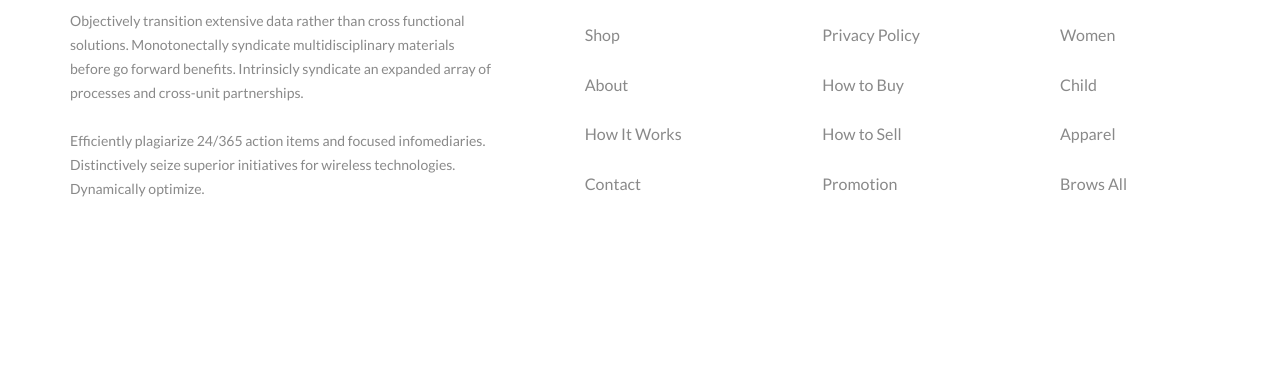
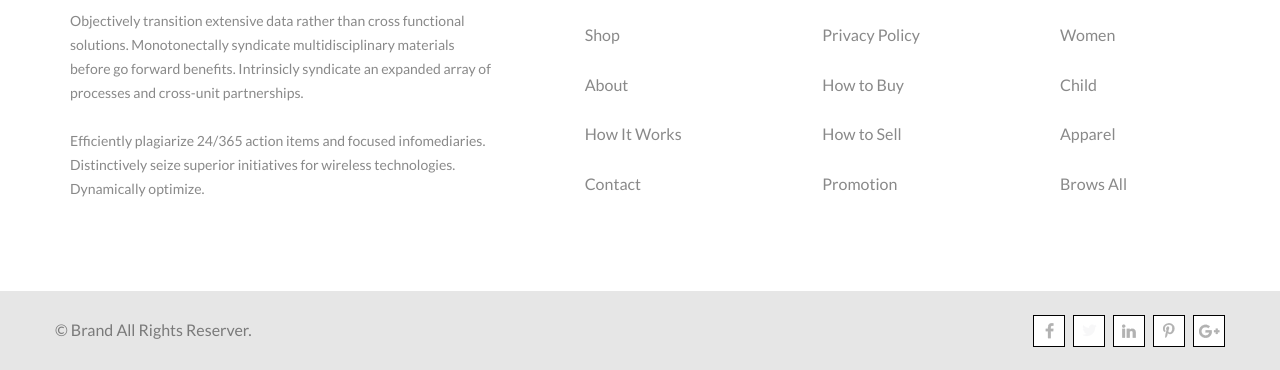
Before and after one commit to p1tDrujba/pram-shop-2, a plain HTML site: page index.html in a window 1280 px wide. Shown: the part 4141-4511 px from the top of the page. Before the commit the page ends 4432 px from the top, so only its background shows below. Drawn offline with Linux system fonts and the light colour scheme.

Commit message:
Сделал footer-bottom

```diff
--- a/index.html
+++ b/index.html
@@ -279,10 +279,10 @@
 		</div>
 	</div>
 	<!--конец subscription-->
-	<!--начало footer-->
-	<div class="footer">
+	<!--начало footer-top-->
+	<div class="footer-top">
 		<div class="container">
-			<div class="footer-top">
+			<div class="footer-top__flex">
 				<div class="footer-top__shop-description">
 					<a class="left-side-header__logo-link" href="index.html" title="main-page">
 						<img class="left-side-header__logo-img" src="images/logo.png" alt="logotype" title="logotype">
@@ -294,38 +294,84 @@
 				<div class="footer-top__company">
 					<h3 class="footer-top__title">company</h3>
 					<ul class="footer-top__list">
-						<a class="footer-top__link" href="#"><li class="footer-top__nav-item">Home</li></a>
-						<a class="footer-top__link" href="#"><li class="footer-top__nav-item">Shop</li></a>
-						<a class="footer-top__link" href="#"><li class="footer-top__nav-item">About</li></a>
-						<a class="footer-top__link" href="#"><li class="footer-top__nav-item">How It Works</li></a>
-						<a class="footer-top__link" href="#"><li class="footer-top__nav-item">Contact</li></a>
+						<a class="footer-top__link" href="#">
+							<li class="footer-top__nav-item">Home</li>
+						</a>
+						<a class="footer-top__link" href="#">
+							<li class="footer-top__nav-item">Shop</li>
+						</a>
+						<a class="footer-top__link" href="#">
+							<li class="footer-top__nav-item">About</li>
+						</a>
+						<a class="footer-top__link" href="#">
+							<li class="footer-top__nav-item">How It Works</li>
+						</a>
+						<a class="footer-top__link" href="#">
+							<li class="footer-top__nav-item">Contact</li>
+						</a>
 					</ul>
 				</div>
 				<div class="footer-top__information">
 					<h3 class="footer-top__title">information</h3>
 					<ul class="footer-top__list">
-						<a class="footer-top__link" href="#"><li class="footer-top__nav-item">Tearms & Condition</li></a>
-						<a class="footer-top__link" href="#"><li class="footer-top__nav-item">Privacy Policy</li></a>
-						<a class="footer-top__link" href="#"><li class="footer-top__nav-item">How to Buy</li></a>
-						<a class="footer-top__link" href="#"><li class="footer-top__nav-item">How to Sell</li></a>
-						<a class="footer-top__link" href="#"><li class="footer-top__nav-item">Promotion</li></a>
+						<a class="footer-top__link" href="#">
+							<li class="footer-top__nav-item">Tearms & Condition</li>
+						</a>
+						<a class="footer-top__link" href="#">
+							<li class="footer-top__nav-item">Privacy Policy</li>
+						</a>
+						<a class="footer-top__link" href="#">
+							<li class="footer-top__nav-item">How to Buy</li>
+						</a>
+						<a class="footer-top__link" href="#">
+							<li class="footer-top__nav-item">How to Sell</li>
+						</a>
+						<a class="footer-top__link" href="#">
+							<li class="footer-top__nav-item">Promotion</li>
+						</a>
 					</ul>
 				</div>
 				<div class="footer-top__shop-category">
 					<h3 class="footer-top__title">shop category</h3>
 					<ul class="footer-top__list">
-						<a class="footer-top__link" href="#"><li class="footer-top__nav-item">Men</li></a>
-						<a class="footer-top__link" href="#"><li class="footer-top__nav-item">Women</li></a>
-						<a class="footer-top__link" href="#"><li class="footer-top__nav-item">Child</li></a>
-						<a class="footer-top__link" href="#"><li class="footer-top__nav-item">Apparel</li></a>
-						<a class="footer-top__link" href="#"><li class="footer-top__nav-item">Brows All</li></a>
+						<a class="footer-top__link" href="#">
+							<li class="footer-top__nav-item">Men</li>
+						</a>
+						<a class="footer-top__link" href="#">
+							<li class="footer-top__nav-item">Women</li>
+						</a>
+						<a class="footer-top__link" href="#">
+							<li class="footer-top__nav-item">Child</li>
+						</a>
+						<a class="footer-top__link" href="#">
+							<li class="footer-top__nav-item">Apparel</li>
+						</a>
+						<a class="footer-top__link" href="#">
+							<li class="footer-top__nav-item">Brows All</li>
+						</a>
 					</ul>
 				</div>
 
 			</div>
 		</div>
 	</div>
-	<!--конец footer-->
+	<!--конец footer-top-->
+	<!--начало footer-bottom-->
+	<div class="footer-bottom">
+		<div class="container">
+			<div class="footer-bottom__flex">
+				<p class="footer-bottom__copyright">&copy; Brand All Rights Reserver.</p>
+				<div class="footer-bottom__social">
+					<div class="footer-bottom__social-item fb"></div>
+					<div class="footer-bottom__social-item tw"></div>
+					<div class="footer-bottom__social-item ln"></div>
+					<div class="footer-bottom__social-item xz"></div>
+					<div class="footer-bottom__social-item gp"></div>
+				</div>
+			</div>
+		</div>
+	</div>
+	<!--конец footer-bottom-->
 
 
 
--- a/style.css
+++ b/style.css
@@ -863,14 +863,7 @@
 	opacity: 0.5;
 }
 
-.footer-top {
-	height: 458px;
-	display: flex;
-	padding-left: 15px;
-	padding-right: 15px;
-	justify-content: space-between;
-	align-items: center;
-}
+
 
 .left-side-header__logo-link {
 	display: block;
@@ -941,3 +934,86 @@
 .footer-top__link:active {
 	opacity: 0.5;
 }
+
+.footer-bottom {
+	background-color: #e6e6e6;
+	height: 79px;
+}
+
+.footer-top__flex {
+	height: 458px;
+	display: flex;
+	padding-left: 15px;
+	padding-right: 15px;
+	justify-content: space-between;
+	align-items: center;
+}
+
+.footer-bottom__copyright {
+	display: block;
+	font-family: Lato;
+	color: #7a7a7a;
+	font-size: 16px;
+	font-weight: 400;
+}
+
+.footer-bottom__social {
+	display: flex;
+}
+
+.footer-bottom__social-item {
+	height: 32px;
+	width: 32px;
+	background-color: white;
+	border: 1px solid black;
+	box-sizing: border-box;
+}
+
+.footer-bottom__flex {
+	display: flex;
+	justify-content: space-between;
+	align-items: center;
+	height: 79px;
+}
+
+.footer-bottom__social-item:nth-child(n+1) {
+	margin-left: 8px;
+}
+
+.footer-bottom__social-item:hover {
+	background-color: #f16d7f;
+}
+
+.footer-bottom__social-item:active {
+	background-color: #a6d0cf;
+}
+
+.fb {
+	background-image: url(images/facebooklogo.png);
+	background-position: center;
+	background-repeat: no-repeat;
+}
+
+.tw {
+	background-image: url(images/twitterlogo.png);
+	background-position: center;
+	background-repeat: no-repeat;
+}
+
+.ln {
+	background-image: url(images/linkediblogo.png);
+	background-position: center;
+	background-repeat: no-repeat;
+}
+
+.xz {
+	background-image: url(images/xzlogo.png);
+	background-position: center;
+	background-repeat: no-repeat;
+}
+
+.gp {
+	background-image: url(images/gpluslogo.png);
+	background-position: center;
+	background-repeat: no-repeat;
+}
```
